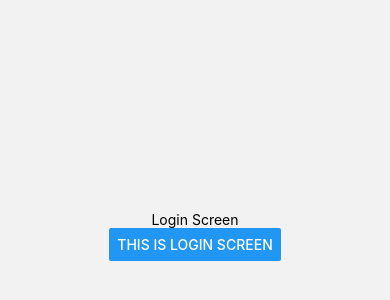
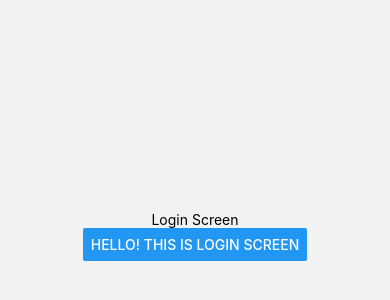
Before and after one commit to khoavukhoa3004/DADN_TTNT, a React Native app in the folder frontend/: screen /LoginScreen in a window 390 px wide. Shown: the part 186-486 px from the top of the page. Built offline with nearby package versions, Linux system fonts and the light colour scheme.

Commit message:
Setting screen

```diff
--- a/frontend/package.json
+++ b/frontend/package.json
@@ -24,6 +24,7 @@
     "react-native": "0.71.4",
     "react-native-navigation": "^7.32.1",
     "react-native-onboarding-swiper": "^1.2.0",
+    "react-native-safe-area-context": "^4.5.0",
     "react-native-svg": "13.4.0",
     "react-native-vector-icons": "^9.2.0",
     "react-native-web": "~0.18.10"
--- a/frontend/screens/LoginScreen.tsx
+++ b/frontend/screens/LoginScreen.tsx
@@ -6,7 +6,7 @@ export default function LoginScreen({navigation}: {navigation: any}) {
         <View style={styles.container}>
             <Text> Login Screen </Text>
             <Button
-                title="This is Login Screen"
+                title="Hello! This is Login Screen"
                 onPress={() => navigation.navigate("HomeScreen")}
             />
         </View>
```
Also changed, not shown: 2 other files (tests, documents, lock files or other folders).
